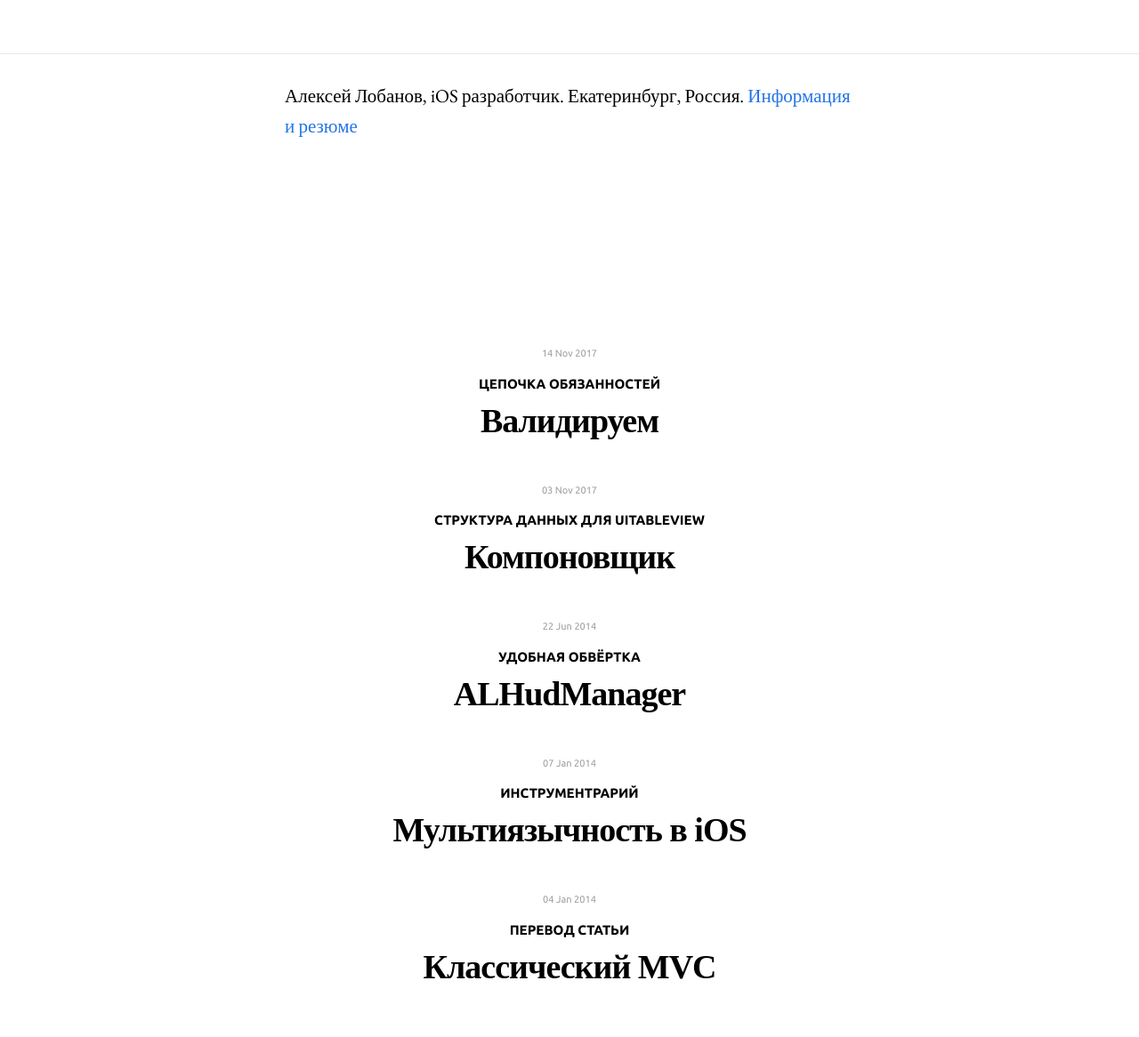
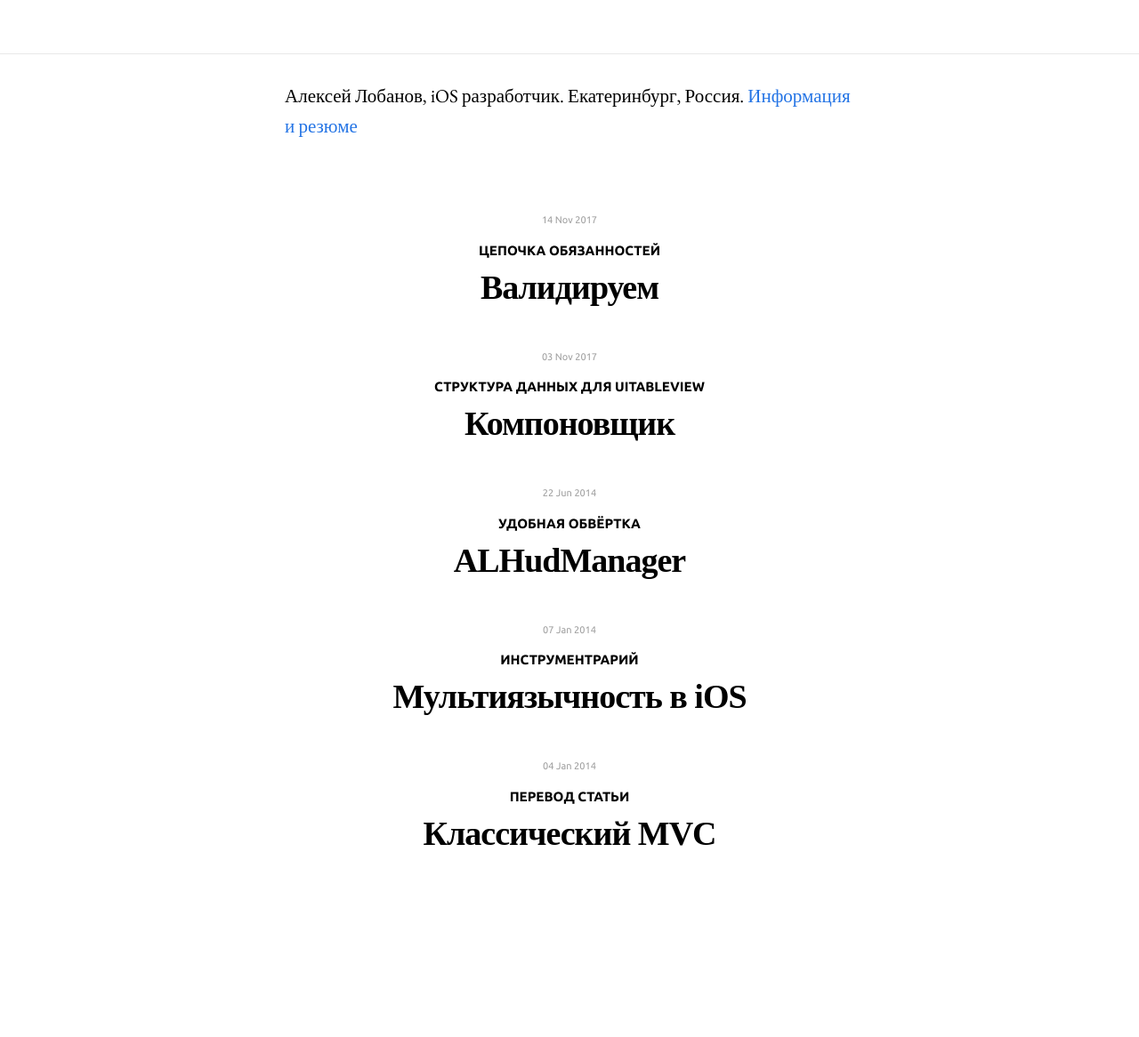
Before and after one commit to alobanov/alobanov.github.io, a Jekyll site: the page built from index.html, in a window 1280 px wide. Shown: the whole page at 89% size. Built offline with Jekyll 4.4.1, drawn with Linux system fonts in a browser that asks for light colours; some web fonts are replaced; after the commit the page ends 1016 px from its top, so only the background shows below that.

Commit message:
Update title_index.html

```diff
--- a/_layouts/title_index.html
+++ b/_layouts/title_index.html
@@ -6,7 +6,7 @@
 
   <body>
 
-    {% include empty_header.html %}
+<!--     {% include empty_header.html %} -->
 
     <div class="page-content">
       <div class="wrapper">
```
